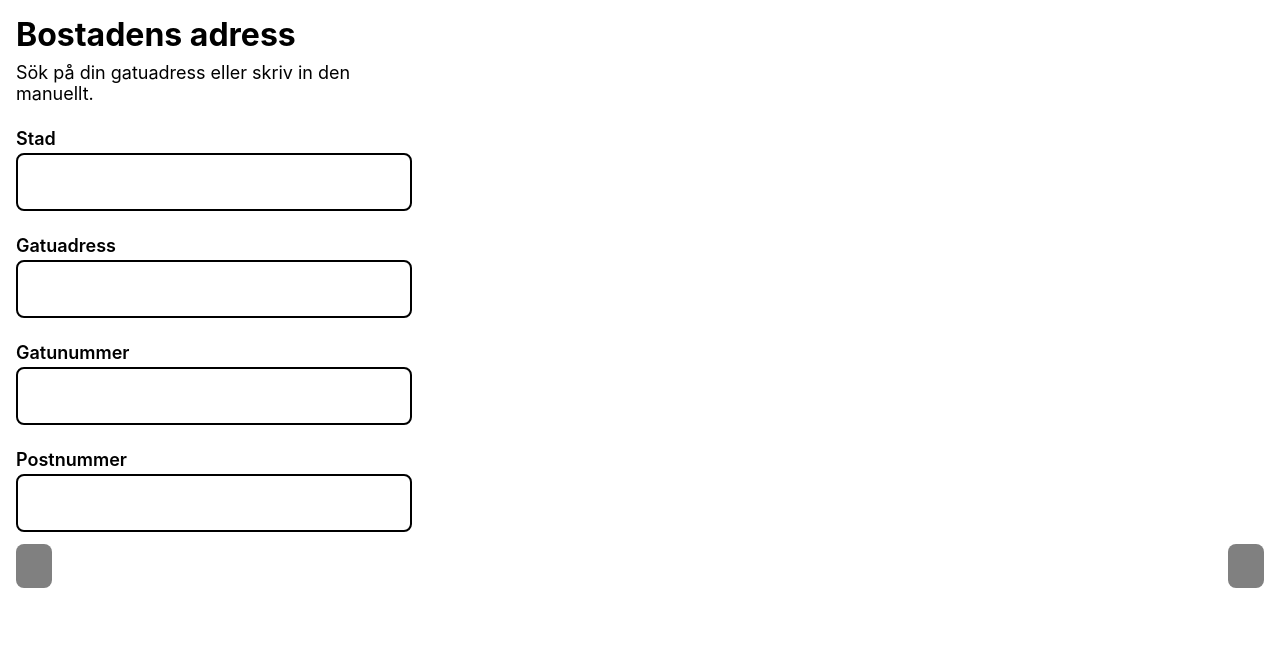
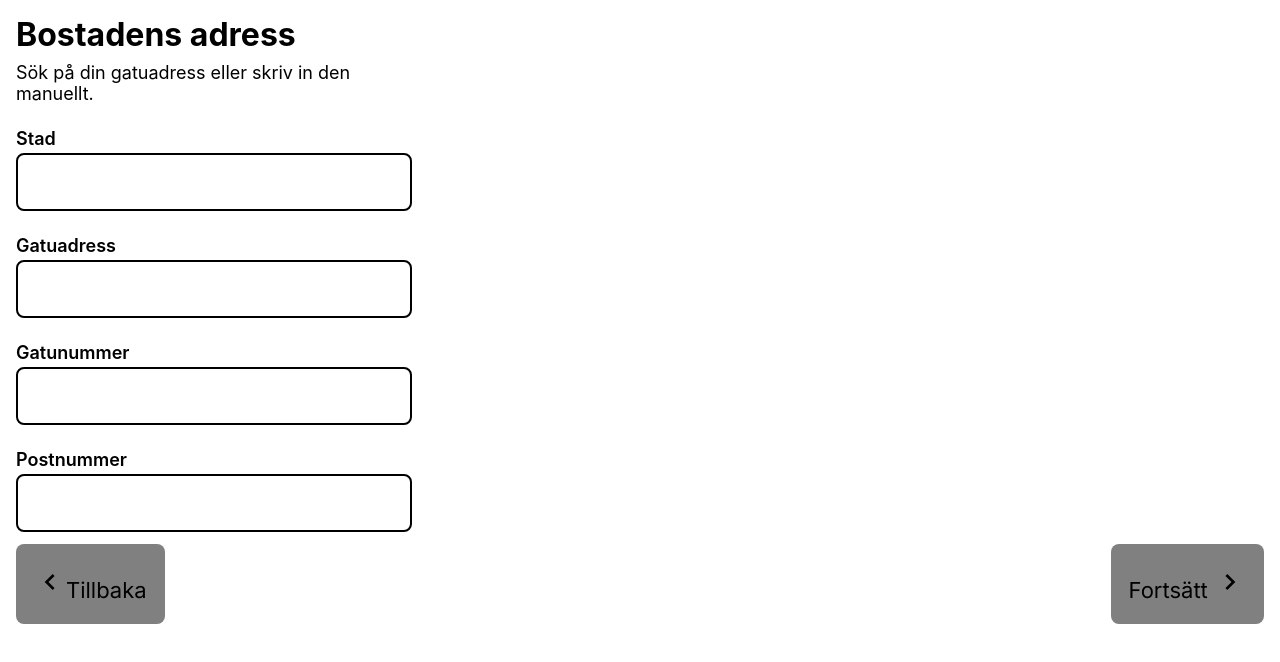
Before and after one commit to JennAnd/kollektiva2.0, a React (Create React App) app: page /rental-address in a window 1280 px wide. Shown: the top 662 px of the page. Built offline with nearby package versions, Linux system fonts and the light colour scheme.

Commit message:
Change structure on Button component

```diff
--- a/src/pages/RentalAddress/RentalAddress.js
+++ b/src/pages/RentalAddress/RentalAddress.js
@@ -2,6 +2,8 @@ import React from "react";
 import { navigate } from "@reach/router";
 import styles from "./RentalAddress.module.css";
 import Button from "../../components/Button/Button";
+import ArrowLeft from "../../assets/images/arrow-left.svg";
+import ArrowRight from "../../assets/images/arrow-right.svg";
 
 const RentalAddressPage = (props) => {
   return (
@@ -30,11 +32,12 @@ const RentalAddressPage = (props) => {
       </form>
 
       <div className={styles.pageNavigation}>
-        <Button handleClick={() => navigate("/")} buttonText="Tillbaka" />
-        <Button
-          handleClick={() => navigate("/rental-size")}
-          buttonText="Spara & fortsätt"
-        />
+        <Button handleClick={() => navigate("/")}>
+          <img src={ArrowLeft} alt="arrow points to left"></img>Tillbaka
+        </Button>
+        <Button handleClick={() => navigate("/rental-size")}>
+          Fortsätt <img src={ArrowRight} alt="arrow points to right"></img>
+        </Button>
       </div>
     </div>
   );
```
